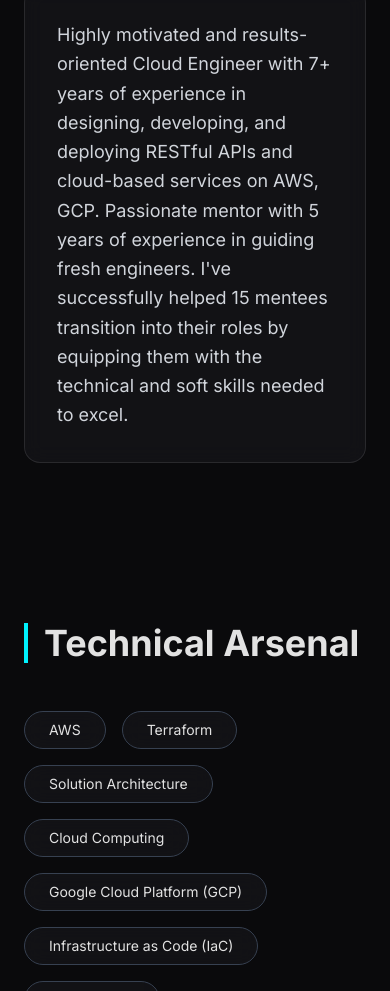
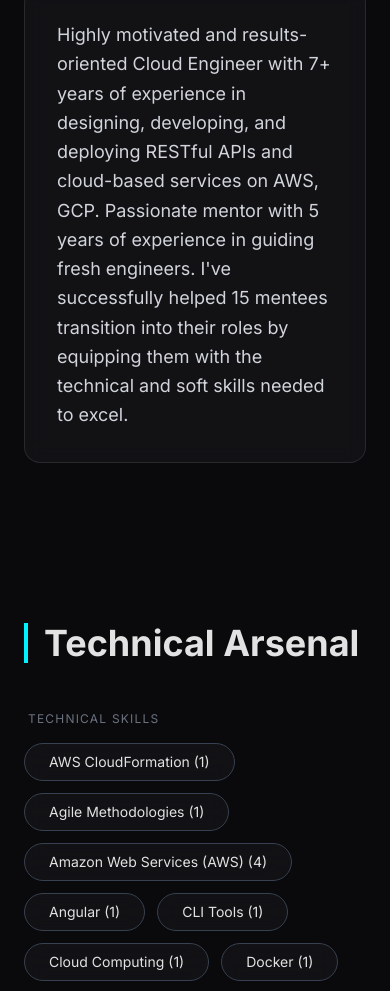
Before and after one commit to i-am-ajay-patil/meet-ajay-patil, a website: page index.html in a window 390 px wide. Shown: the part 1009-2000 px from the top of the page. Drawn offline with nearby package versions, Linux system fonts and the light colour scheme.

Commit message:
Add skill modal to index.html and reorder navigation links in the header
- Introduced a new skill modal with a backdrop and glass effect for displaying certification details.
- Reordered the "Experience" link in the navigation bar to appear after "Skills" for better flow.

```diff
--- a/app.js
+++ b/app.js
@@ -54,14 +54,52 @@ document.addEventListener('DOMContentLoaded', () => {
             // About section
             document.getElementById('about-text').innerText = data.profile.summary;
 
-            // Skills section
+            // Skills section — derived from certifications, grouped by skill_type
+            // Build inverted map: skill name -> { skill_type, certs[] }
+            const skillMap = {};
+            data.certifications.forEach(cert => {
+                cert.skills.forEach(skillObj => {
+                    if (!skillMap[skillObj.name]) {
+                        skillMap[skillObj.name] = { skill_type: skillObj.skill_type, certs: [] };
+                    }
+                    skillMap[skillObj.name].certs.push(cert);
+                });
+            });
+
+            const technicalSkills = {};
+            const softSkills = {};
+            Object.entries(skillMap).forEach(([name, data]) => {
+                if (data.skill_type === 'technical skill') technicalSkills[name] = data.certs;
+                else softSkills[name] = data.certs;
+            });
+
             const skillsContainer = document.getElementById('skills-container');
-            data.technical_skills.forEach(skill => {
-                const span = document.createElement('span');
-                span.className = 'px-6 py-2 glass rounded-full border border-gray-700 hover:border-[#00f2fe] transition-all text-sm font-medium';
-                span.innerText = skill;
-                skillsContainer.appendChild(span);
-            });
+
+            function renderSkillGroup(label, skillsObj) {
+                const group = document.createElement('div');
+                group.className = 'w-full';
+                group.innerHTML = `<h3 class="text-xs uppercase tracking-widest text-gray-500 mb-4 pl-1">${label}</h3>`;
+                const pills = document.createElement('div');
+                pills.className = 'flex flex-wrap gap-3';
+                Object.keys(skillsObj).sort().forEach(skill => {
+                    const count = skillsObj[skill].length;
+                    const btn = document.createElement('button');
+                    btn.className = 'px-6 py-2 glass rounded-full border border-gray-700 hover:border-[#00f2fe] hover:text-[#00f2fe] transition-all text-sm font-medium cursor-pointer';
+                    btn.innerText = `${skill} (${count})`;
+                    btn.addEventListener('click', () => openSkillModal(skill, skillsObj[skill]));
+                    pills.appendChild(btn);
+                });
+                group.appendChild(pills);
+                return group;
+            }
+
+            skillsContainer.appendChild(renderSkillGroup('Technical Skills', technicalSkills));
+
+            const divider = document.createElement('div');
+            divider.className = 'w-full border-t border-gray-800 my-6';
+            skillsContainer.appendChild(divider);
+
+            skillsContainer.appendChild(renderSkillGroup('Soft Skills', softSkills));
 
             // Experience section
             populateExperience(data);
@@ -137,3 +175,48 @@ function populateExperience(data) {
         expContainer.appendChild(companySection);
     });
 }
+
+// Open the skill modal and populate with backing certifications
+function openSkillModal(skill, certs) {
+    document.getElementById('modal-skill-title').innerText = skill;
+    document.getElementById('modal-cert-count').innerText =
+        `${certs.length} credential${certs.length !== 1 ? 's' : ''}`;
+
+    const list = document.getElementById('modal-cert-list');
+    list.innerHTML = certs.map(cert => `
+        <div class="glass rounded-xl p-4 border border-gray-800 hover:border-[#00f2fe]/50 transition-all">
+            <div class="flex flex-col sm:flex-row sm:justify-between sm:items-start gap-1">
+                <p class="text-sm font-semibold text-white leading-snug">${cert.name}</p>
+                <span class="text-[10px] uppercase tracking-widest text-[#00f2fe] whitespace-nowrap">${cert.issued}</span>
+            </div>
+            <p class="text-xs text-gray-500 mt-1">${cert.provider}</p>
+            ${cert.credential_id ? `<p class="text-[10px] text-gray-600 mt-1">ID: ${cert.credential_id}</p>` : ''}
+            ${cert.expires ? `<p class="text-[10px] text-gray-600">Expires: ${cert.expires}</p>` : ''}
+        </div>
+    `).join('');
+
+    document.getElementById('skill-modal').classList.remove('hidden');
+    document.body.style.overflow = 'hidden';
+}
+
+// Close modal handlers
+document.addEventListener('DOMContentLoaded', () => {
+    const modal = document.getElementById('skill-modal');
+
+    document.getElementById('modal-close-btn').addEventListener('click', closeSkillModal);
+
+    // Click outside the modal panel to close
+    modal.addEventListener('click', (e) => {
+        if (e.target === modal) closeSkillModal();
+    });
+
+    // Escape key to close
+    document.addEventListener('keydown', (e) => {
+        if (e.key === 'Escape') closeSkillModal();
+    });
+});
+
+function closeSkillModal() {
+    document.getElementById('skill-modal').classList.add('hidden');
+    document.body.style.overflow = '';
+}
--- a/data.json
+++ b/data.json
@@ -103,67 +103,93 @@
       "name": "Leading with Emotional Intelligence",
       "provider": "LinkedIn",
       "issued": "Apr 2025",
-      "skills": ["Interpersonal Leadership", "Emotional Intelligence"]
+      "skills": [
+        { "name": "Interpersonal Leadership", "skill_type": "soft skill" },
+        { "name": "Emotional Intelligence", "skill_type": "soft skill" }
+      ]
     },
     {
       "name": "Transitioning from Manager to Leader",
       "provider": "LinkedIn",
       "issued": "Apr 2025",
-      "skills": ["Leadership"]
+      "skills": [
+        { "name": "Leadership", "skill_type": "soft skill" }
+      ]
     },
     {
       "name": "Using Questions to Foster Critical Thinking and Curiosity",
       "provider": "LinkedIn",
       "issued": "Apr 2025",
-      "skills": ["Critical Thinking"]
+      "skills": [
+        { "name": "Critical Thinking", "skill_type": "soft skill" }
+      ]
     },
     {
       "name": "Developing Self-Awareness",
       "provider": "LinkedIn",
       "issued": "Mar 2025",
-      "skills": ["Emotional Intelligence"]
+      "skills": [
+        { "name": "Emotional Intelligence", "skill_type": "soft skill" }
+      ]
     },
     {
       "name": "Managing Your Emotions at Work",
       "provider": "LinkedIn",
       "issued": "Mar 2025",
-      "skills": ["Self-regulation"]
+      "skills": [
+        { "name": "Self-regulation", "skill_type": "soft skill" }
+      ]
     },
     {
       "name": "Building a Better Relationship with Your Boss",
       "provider": "LinkedIn",
       "issued": "Mar 2025",
-      "skills": ["Managing Up", "Interpersonal Relationships"]
+      "skills": [
+        { "name": "Managing Up", "skill_type": "soft skill" },
+        { "name": "Interpersonal Relationships", "skill_type": "soft skill" }
+      ]
     },
     {
       "name": "Work Smarter, Think Sharper, Live Better: 15 Tips for Igniting Your Potential",
       "provider": "LinkedIn",
       "issued": "Mar 2025",
-      "skills": ["Productivity Improvement", "Personal Development"]
+      "skills": [
+        { "name": "Productivity Improvement", "skill_type": "soft skill" },
+        { "name": "Personal Development", "skill_type": "soft skill" }
+      ]
     },
     {
       "name": "AWS Partner: Well-Architected Best Practices (Technical)",
       "provider": "Amazon Web Services (AWS)",
       "issued": "Jul 2024",
-      "skills": ["Amazon Web Services (AWS)"]
+      "skills": [
+        { "name": "Amazon Web Services (AWS)", "skill_type": "technical skill" }
+      ]
     },
     {
       "name": "Introduction to PostgreSQL",
       "provider": "LinkedIn",
       "issued": "Dec 2024",
-      "skills": ["PostgreSQL"]
+      "skills": [
+        { "name": "PostgreSQL", "skill_type": "technical skill" }
+      ]
     },
     {
       "name": "Python Essential Training",
       "provider": "LinkedIn",
       "issued": "Aug 2024",
-      "skills": ["Python (Programming Language)"]
+      "skills": [
+        { "name": "Python (Programming Language)", "skill_type": "technical skill" }
+      ]
     },
     {
       "name": "Engineering Manager Bootcamp",
       "provider": "O'Reilly",
       "issued": "Apr 2024",
-      "skills": ["Engineering Management", "Leadership"]
+      "skills": [
+        { "name": "Engineering Management", "skill_type": "technical skill" },
+        { "name": "Leadership", "skill_type": "soft skill" }
+      ]
     },
     {
       "name": "Cloud Digital Leader Certification",
@@ -171,159 +197,230 @@
       "issued": "Apr 2024",
       "expires": "Apr 2027",
       "credential_id": "ab7a4bb837f445dabe5dc3fefb8759b9",
-      "skills": ["Google Cloud Platform (GCP)", "Cloud Computing"]
+      "skills": [
+        { "name": "Google Cloud Platform (GCP)", "skill_type": "technical skill" },
+        { "name": "Cloud Computing", "skill_type": "technical skill" }
+      ]
     },
     {
       "name": "Learning Docker",
       "provider": "LinkedIn",
       "issued": "Mar 2024",
-      "skills": ["Docker"]
+      "skills": [
+        { "name": "Docker", "skill_type": "technical skill" }
+      ]
     },
     {
       "name": "Learning Terraform",
       "provider": "LinkedIn",
       "issued": "Mar 2024",
-      "skills": ["Terraform"]
+      "skills": [
+        { "name": "Terraform", "skill_type": "technical skill" }
+      ]
     },
     {
       "name": "AWS Partner: Accreditation (Technical)",
       "provider": "Amazon Web Services (AWS)",
       "issued": "Jan 2024",
       "credential_id": "E-VX29K1",
-      "skills": ["Solution Architecture", "Amazon Web Services (AWS)"]
+      "skills": [
+        { "name": "Solution Architecture", "skill_type": "technical skill" },
+        { "name": "Amazon Web Services (AWS)", "skill_type": "technical skill" }
+      ]
     },
     {
       "name": "AWS Technical Essentials",
       "provider": "Amazon Web Services (AWS)",
       "issued": "Jan 2024",
       "credential_id": "E-0E8781",
-      "skills": ["Solution Architecture", "Amazon Web Services (AWS)"]
+      "skills": [
+        { "name": "Solution Architecture", "skill_type": "technical skill" },
+        { "name": "Amazon Web Services (AWS)", "skill_type": "technical skill" }
+      ]
     },
     {
       "name": "Coaching Yourself and Your Team from Uncertainty to Action",
       "provider": "LinkedIn",
       "issued": "Aug 2023",
-      "skills": ["Team Leadership", "Coaching", "Mentoring"]
+      "skills": [
+        { "name": "Team Leadership", "skill_type": "soft skill" },
+        { "name": "Coaching", "skill_type": "soft skill" },
+        { "name": "Mentoring", "skill_type": "soft skill" }
+      ]
     },
     {
       "name": "Data-Driven Decision-Making for Business Professionals",
       "provider": "LinkedIn",
       "issued": "Aug 2023",
-      "skills": ["Data-driven Decision Making"]
+      "skills": [
+        { "name": "Data-driven Decision Making", "skill_type": "soft skill" }
+      ]
     },
     {
       "name": "Decision-Making Strategies",
       "provider": "LinkedIn",
       "issued": "Aug 2023",
-      "skills": ["Decision-Making"]
+      "skills": [
+        { "name": "Decision-Making", "skill_type": "soft skill" }
+      ]
     },
     {
       "name": "The Six Skills of Proactive Professionals",
       "provider": "LinkedIn",
       "issued": "Aug 2023",
-      "skills": ["Career Management"]
+      "skills": [
+        { "name": "Career Management", "skill_type": "soft skill" }
+      ]
     },
     {
       "name": "How to Be an Adaptable Employee during Change and Uncertainty",
       "provider": "LinkedIn",
       "issued": "Aug 2023",
-      "skills": ["Easily Adaptable"]
+      "skills": [
+        { "name": "Easily Adaptable", "skill_type": "soft skill" }
+      ]
     },
     {
       "name": "Navigating Ambiguity",
       "provider": "LinkedIn",
       "issued": "Aug 2023",
-      "skills": ["Problem Solving", "Critical Thinking"]
+      "skills": [
+        { "name": "Problem Solving", "skill_type": "soft skill" },
+        { "name": "Critical Thinking", "skill_type": "soft skill" }
+      ]
     },
     {
       "name": "Young Leads | Post Knowledge Check",
       "provider": "KNOLSKAPE",
       "issued": "Jul 2022",
-      "skills": ["Leadership", "Self-assessment"]
+      "skills": [
+        { "name": "Leadership", "skill_type": "soft skill" },
+        { "name": "Self-assessment", "skill_type": "soft skill" }
+      ]
     },
     {
       "name": "Young Leads | Agile Mindset",
       "provider": "KNOLSKAPE",
       "issued": "Jun 2022",
-      "skills": ["Agile Methodologies", "Adaptability"]
+      "skills": [
+        { "name": "Agile Methodologies", "skill_type": "technical skill" },
+        { "name": "Adaptability", "skill_type": "soft skill" }
+      ]
     },
     {
       "name": "Young Leads | Critical Thinking and Decision Making",
       "provider": "KNOLSKAPE",
       "issued": "Jun 2022",
-      "skills": ["Critical Thinking", "Decision-Making"]
+      "skills": [
+        { "name": "Critical Thinking", "skill_type": "soft skill" },
+        { "name": "Decision-Making", "skill_type": "soft skill" }
+      ]
     },
     {
       "name": "Young Leads | Leading Teams Effectively",
       "provider": "KNOLSKAPE",
       "issued": "May 2022",
-      "skills": ["Team Leadership", "People Management"]
+      "skills": [
+        { "name": "Team Leadership", "skill_type": "soft skill" },
+        { "name": "People Management", "skill_type": "soft skill" }
+      ]
     },
     {
       "name": "Young Leads | Leading without Authority",
       "provider": "KNOLSKAPE",
       "issued": "Apr 2022",
-      "skills": ["Influencing Without Authority", "Leadership"]
+      "skills": [
+        { "name": "Influencing Without Authority", "skill_type": "soft skill" },
+        { "name": "Leadership", "skill_type": "soft skill" }
+      ]
     },
     {
       "name": "Young Leads | Build your Business",
       "provider": "KNOLSKAPE",
       "issued": "Mar 2022",
-      "skills": ["Business Acumen", "Entrepreneurial Thinking"]
+      "skills": [
+        { "name": "Business Acumen", "skill_type": "soft skill" },
+        { "name": "Entrepreneurial Thinking", "skill_type": "soft skill" }
+      ]
     },
     {
       "name": "Young Leads | Knowledge Check",
       "provider": "KNOLSKAPE",
       "issued": "Mar 2022",
-      "skills": ["Leadership", "Self-assessment"]
+      "skills": [
+        { "name": "Leadership", "skill_type": "soft skill" },
+        { "name": "Self-assessment", "skill_type": "soft skill" }
+      ]
     },
     {
       "name": "Building a Website with Node.js and Express.js",
       "provider": "LinkedIn",
       "issued": "Jan 2022",
-      "skills": ["Node.js", "Express.js"]
+      "skills": [
+        { "name": "Node.js", "skill_type": "technical skill" },
+        { "name": "Express.js", "skill_type": "technical skill" }
+      ]
     },
     {
       "name": "Learning npm the Node Package Manager",
       "provider": "LinkedIn",
       "issued": "Jan 2022",
-      "skills": ["Node.js", "npm"]
+      "skills": [
+        { "name": "Node.js", "skill_type": "technical skill" },
+        { "name": "npm", "skill_type": "technical skill" }
+      ]
     },
     {
       "name": "Node.js Essential Training",
       "provider": "LinkedIn",
       "issued": "Jan 2022",
-      "skills": ["Node.js"]
+      "skills": [
+        { "name": "Node.js", "skill_type": "technical skill" }
+      ]
     },
     {
       "name": "Learning Node.js",
       "provider": "LinkedIn",
       "issued": "Jan 2022",
-      "skills": ["Node.js"]
+      "skills": [
+        { "name": "Node.js", "skill_type": "technical skill" }
+      ]
     },
     {
       "name": "Learning AWS CloudFormation",
       "provider": "LinkedIn",
       "issued": "Jan 2022",
-      "skills": ["AWS CloudFormation", "Infrastructure as Code (IaC)"]
+      "skills": [
+        { "name": "AWS CloudFormation", "skill_type": "technical skill" },
+        { "name": "Infrastructure as Code (IaC)", "skill_type": "technical skill" }
+      ]
     },
     {
       "name": "Learning the Angular CLI",
       "provider": "LinkedIn",
       "issued": "Dec 2021",
-      "skills": ["Angular", "CLI Tools"]
+      "skills": [
+        { "name": "Angular", "skill_type": "technical skill" },
+        { "name": "CLI Tools", "skill_type": "technical skill" }
+      ]
     },
     {
       "name": "Learning Git and GitHub",
       "provider": "LinkedIn",
       "issued": "Dec 2021",
-      "skills": ["Git", "GitHub"]
+      "skills": [
+        { "name": "Git", "skill_type": "technical skill" },
+        { "name": "GitHub", "skill_type": "technical skill" }
+      ]
     },
     {
       "name": "AWS Certified Solutions Architect - Associate 2020",
       "provider": "Udemy",
       "issued": "Apr 2020",
-      "skills": ["Solution Architecture", "Amazon Web Services (AWS)"]
+      "skills": [
+        { "name": "Solution Architecture", "skill_type": "technical skill" },
+        { "name": "Amazon Web Services (AWS)", "skill_type": "technical skill" }
+      ]
     }
   ],
   "languages": [
```
Also changed, not shown: index.html (+19 -1 lines), dist/output.css.
